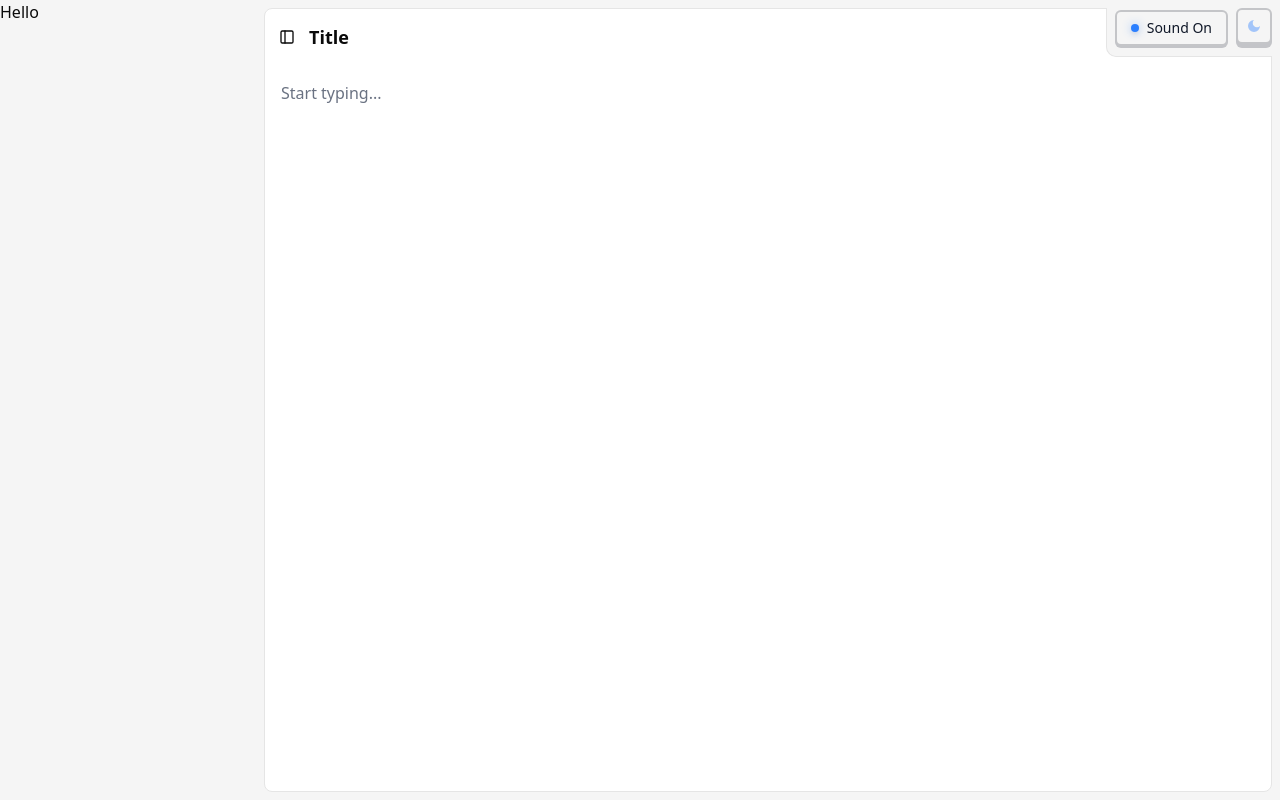
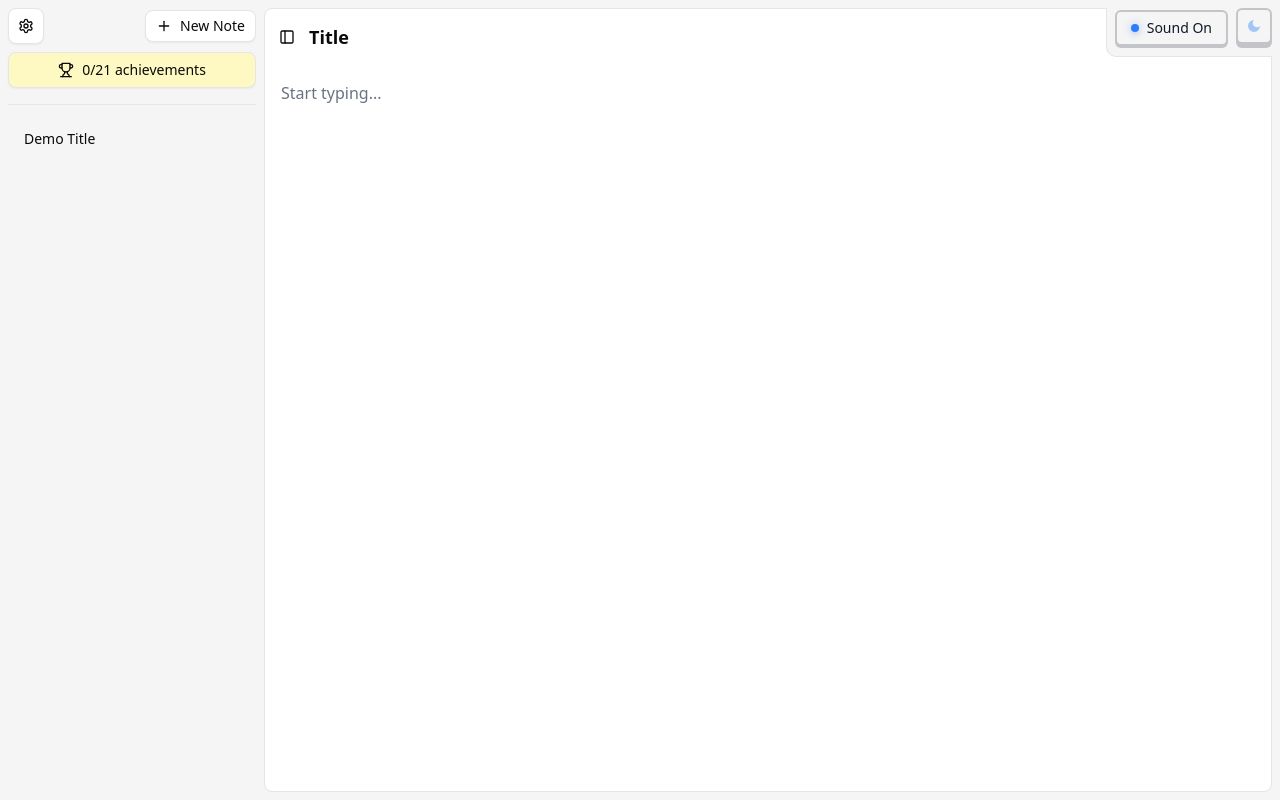
Before and after one commit to Ekimerton/clicky-notepad, a Next.js app: page / in a window 1280 px wide. Built offline with nearby package versions, Linux system fonts and the light colour scheme; no server answers.

Commit message:
Initial sidebar

```diff
--- a/src/components/app-sidebar.jsx
+++ b/src/components/app-sidebar.jsx
@@ -1,10 +1,70 @@
 import { Sidebar, SidebarContent } from "@/components/ui/sidebar"
+import { Button } from "@/components/ui/button"
+import {
+  Dialog,
+  DialogContent,
+  DialogHeader,
+  DialogTitle,
+  DialogTrigger,
+} from "@/components/ui/dialog"
+import { Plus, Settings, Trophy } from "lucide-react"
+import { Separator } from "@/components/ui/separator"
 
 export function AppSidebar() {
   return (
     <Sidebar className="border-none">
-      <SidebarContent className="bg-neutral-100 dark:bg-neutral-800">
-        <p className="dark:text-white">Hello</p>
+      <SidebarContent className="flex gap-0 flex-col bg-neutral-100 dark:bg-neutral-900">
+        <div className="flex items-center justify-between p-2 pr-0">
+          <Dialog>
+            <DialogTrigger asChild>
+              <Button variant="outline" size="icon">
+                <Settings className="h-5 w-5" />
+                <span className="sr-only">Settings</span>
+              </Button>
+            </DialogTrigger>
+            <DialogContent>
+              <DialogHeader>
+                <DialogTitle>Settings</DialogTitle>
+              </DialogHeader>
+              {/* Settings content goes here */}
+              <p>Settings configuration will be added later.</p>
+            </DialogContent>
+          </Dialog>
+          <Button
+            size="sm"
+            variant="outline"
+            className="flex items-center gap-2"
+          >
+            <Plus className="h-5 w-5" />
+            New Note
+          </Button>
+        </div>
+        {/* Achievements Button */}
+        <div className="p-2 pt-0 pr-0">
+          <Dialog>
+            <DialogTrigger asChild>
+              <Button variant="outline" className="w-full bg-yellow-100 hover:bg-yellow-200 dark:bg-yellow-900 dark:hover:bg-yellow-800 text-center justify-center gap-2">
+                <Trophy className="h-5 w-5" />
+                0/21 achievements
+              </Button>
+            </DialogTrigger>
+            <DialogContent>
+              <DialogHeader>
+                <DialogTitle>Achievements</DialogTitle>
+              </DialogHeader>
+              {/* Achievements content goes here */}
+              <p>Achievement details will be added later.</p>
+            </DialogContent>
+          </Dialog>
+        </div>
+        {/* Divider */}
+        <Separator className="my-2 ml-2" />
+        {/* Notes List Area */}
+        <div className="flex-grow p-2 pr-0">
+          <Button variant="ghost" className="w-full justify-start hover:bg-neutral-200 dark:hover:bg-neutral-800">
+            Demo Title
+          </Button>
+        </div>
       </SidebarContent>
     </Sidebar>
   )
```
